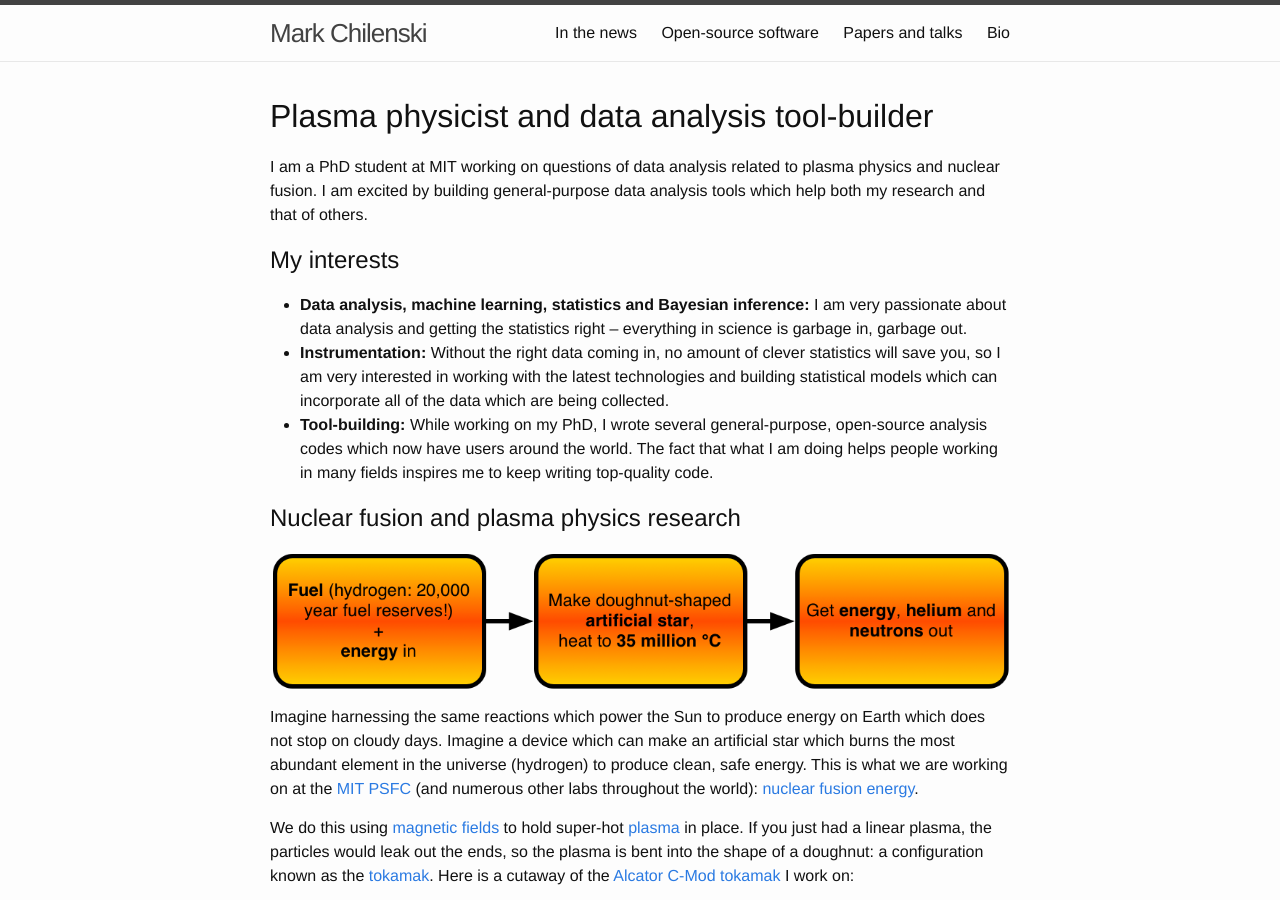
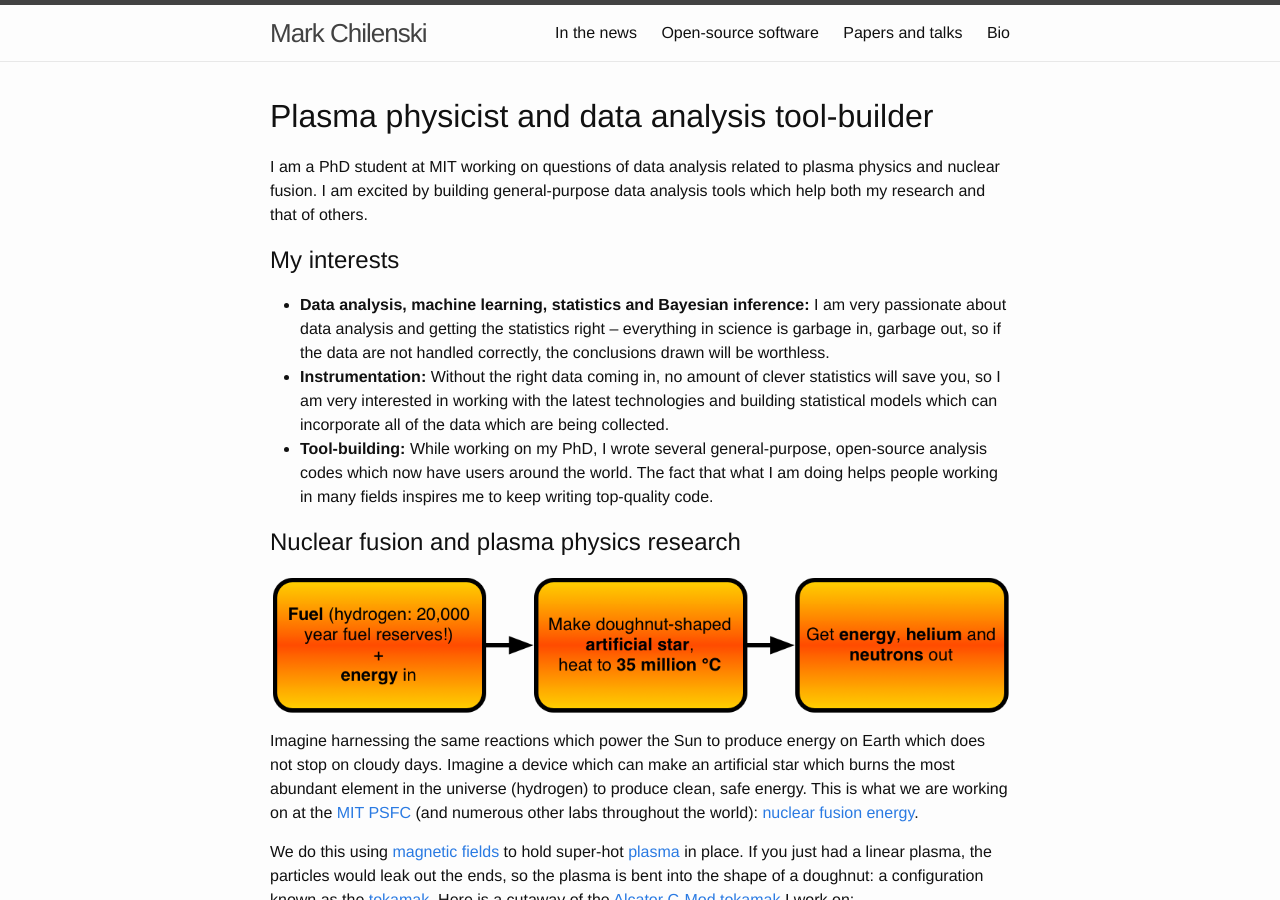
Before and after one commit to markchil/markchil.github.io, a Jekyll site: the page built from index.md, in a window 1280 px wide and 900 px high. Built offline with Jekyll 4.4.1, drawn with Linux system fonts in a browser that asks for light colours; nearby versions of some CDN libraries; formulas are drawn with MathJax 3.

```diff
--- a/index.md
+++ b/index.md
@@ -7,7 +7,7 @@
 I am a PhD student at MIT working on questions of data analysis related to plasma physics and nuclear fusion. I am excited by building general-purpose data analysis tools which help both my research and that of others.
 
 ## My interests
-* **Data analysis, machine learning, statistics and Bayesian inference:** I am very passionate about data analysis and getting the statistics right -- everything in science is garbage in, garbage out.
+* **Data analysis, machine learning, statistics and Bayesian inference:** I am very passionate about data analysis and getting the statistics right -- everything in science is garbage in, garbage out, so if the data are not handled correctly, the conclusions drawn will be worthless.
 * **Instrumentation:** Without the right data coming in, no amount of clever statistics will save you, so I am very interested in working with the latest technologies and building statistical models which can incorporate all of the data which are being collected.
 * **Tool-building:** While working on my PhD, I wrote several general-purpose, open-source analysis codes which now have users around the world. The fact that what I am doing helps people working in many fields inspires me to keep writing top-quality code.
 
```
